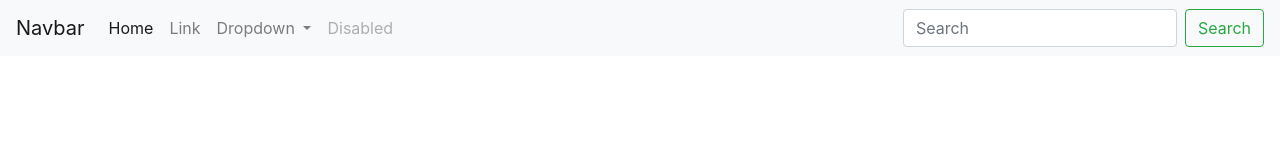
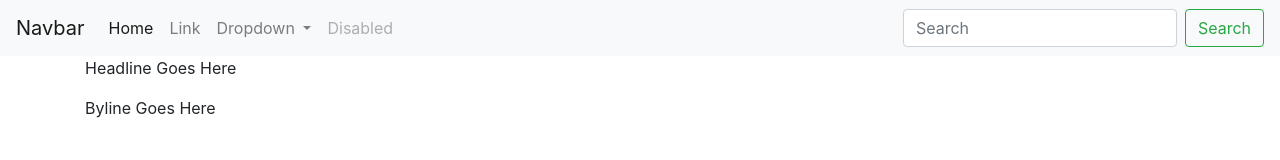
Before and after one commit to keliving/Kelly-Livingston-Jour652, a plain HTML site: page html-frame/html-frame.html in a window 1280 px wide. Drawn offline with nearby package versions, Linux system fonts and the light colour scheme.

Commit message:
adding css

```diff
--- a/html-frame/html-frame.html
+++ b/html-frame/html-frame.html
@@ -12,7 +12,7 @@
   <!-- Bootstrap CSS -->
 <link rel="stylesheet" href="https://stackpath.bootstrapcdn.com/bootstrap/4.4.1/css/bootstrap.min.css" integrity="sha384-Vkoo8x4CGsO3+Hhxv8T/Q5PaXtkKtu6ug5TOeNV6gBiFeWPGFN9MuhOf23Q9Ifjh" crossorigin="anonymous">
 
-
+<link rel="stylesheet" type="text/css" href="style.css">
 
 </head>
 <body>
@@ -55,7 +55,16 @@
   </nav>
   <!-- End NavBar -->
 
+  <div class="container">
 
+    <p class="headline">Headline Goes Here</p>
+
+    <p class="byline">Byline Goes Here</p>
+
+
+
+
+  </div>
 
   <!-- jQuery first, then Popper.js, then Bootstrap JS -->
   <script src="https://code.jquery.com/jquery-3.4.1.slim.min.js" integrity="sha384-J6qa4849blE2+poT4WnyKhv5vZF5SrPo0iEjwBvKU7imGFAV0wwj1yYfoRSJoZ+n" crossorigin="anonymous"></script>
--- /dev/null
+++ b/html-frame/style.css
@@ -0,0 +1,7 @@
+.headline{
+
+}
+
+.byline{
+
+}
```
